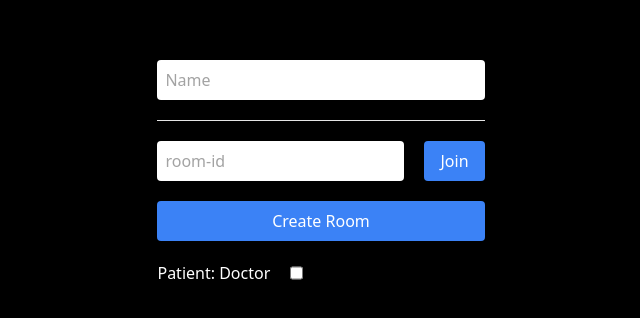
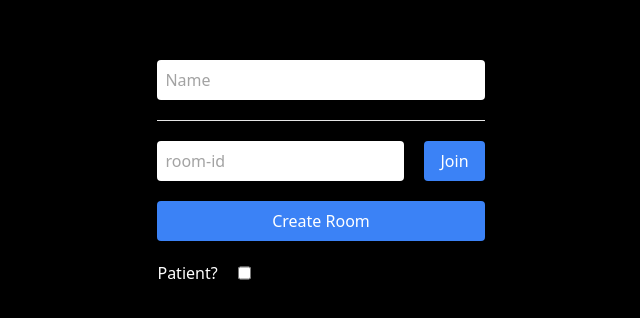
Before and after one commit to imtiazkun/dfl, a Next.js app: page / in a window 1280 px wide. Shown: the part 228-546 px from the top of the page, without its empty margins (319-959 px from the left). Built offline with nearby package versions, Linux system fonts and the light colour scheme.

Commit message:
patient checkmark with chat design

```diff
--- a/src/pages/index.tsx
+++ b/src/pages/index.tsx
@@ -60,7 +60,9 @@ const HomePage: NextPage = () => {
         </button>
 
         <div className="flex text-white gap-5">
-          <p>Patient: {isPatient ? "Patient" : "Doctor"}</p>
+          <p className="flex align-middle justify-center">
+            Patient?{isPatient}
+          </p>
           <input
             checked={isPatient}
             onChange={(e) => setPatient(e.target.checked)}
--- a/src/styles/globals.css
+++ b/src/styles/globals.css
@@ -39,7 +39,9 @@ body {
   width: 10px;
   border-radius: 5px;
 }
-
+.lk-chat {
+  height: 100vh !important;
+}
 
 /* Excerpt of the color palette  */
 :root {
```
